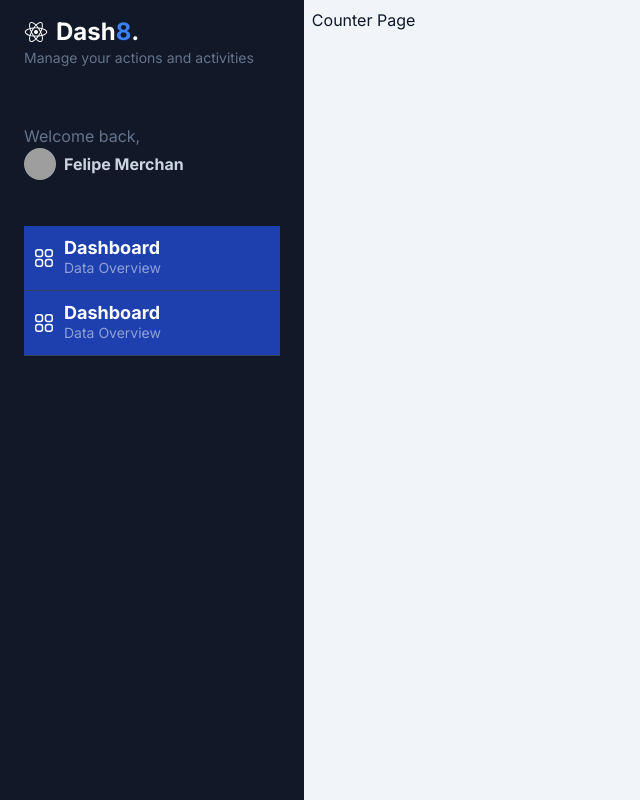
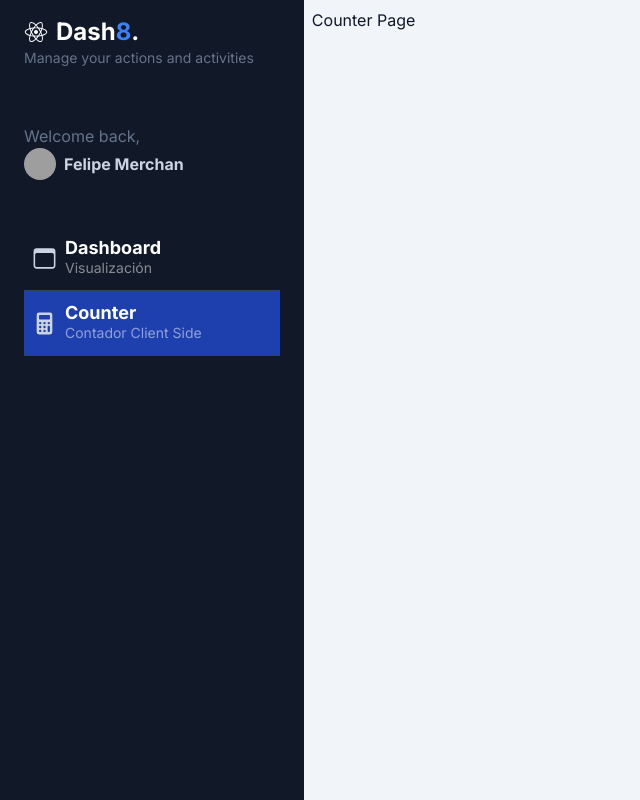
Before and after one commit to FelipeMerchan/curso-next-app-router-fernando-herrera-my-dashboard, a Next.js app: page /dashboard/counter in a window 1280 px wide. Shown: the whole page, without its empty margins (0-640 px from the left). Built offline with nearby package versions, Linux system fonts and the light colour scheme; grey boxes are pictures that could not be loaded.

Commit message:
41. Solución de la tarea

```diff
--- a/src/components/Sidebar.tsx
+++ b/src/components/Sidebar.tsx
@@ -5,13 +5,13 @@
 const menuItems = [
   {
     path: '/dashboard/main',
-    icon: <IoBrowsersOutline size={40} />,
+    icon: <IoBrowsersOutline size={25} />,
     title: 'Dashboard',
     subtitle: 'Visualización',
   },
   {
     path: '/dashboard/counter',
-    icon: <IoCalculator size={40} />,
+    icon: <IoCalculator size={25} />,
     title: 'Counter',
     subtitle: 'Contador Client Side',
   },
--- a/src/components/SidebarMenuItem.tsx
+++ b/src/components/SidebarMenuItem.tsx
@@ -1,3 +1,9 @@
+'use client';
+
+import Link from "next/link";
+import { usePathname } from "next/navigation";
+import { useMemo } from "react";
+
 interface Props {
   icon: JSX.Element;
   path: string;
@@ -11,18 +17,18 @@
   subtitle,
   title,
 } : Props) => {
+  const pathname = usePathname()
+  const linkIsActive = useMemo(() => pathname === path, [path, pathname])
+
   return (
-    <a href="#" className="w-full px-2 inline-flex space-x-2 items-center border-b border-slate-700 py-3 bg-blue-800 hover:bg-white/5 transition ease-linear duration-150">
+    <Link href={path} className={`w-full px-2 inline-flex space-x-2 items-center border-b border-slate-700 py-3 hover:bg-white/5 transition ease-linear duration-150${linkIsActive ? ' bg-blue-800' : '' }`}>
       <div>
-        <svg xmlns="http://www.w3.org/2000/svg" fill="none" viewBox="0 0 24 24" strokeWidth="1.5" stroke="currentColor" className="w-6 h-6 text-white">
-          <path strokeLinecap="round" strokeLinejoin="round" d="M3.75 6A2.25 2.25 0 016 3.75h2.25A2.25 2.25 0 0110.5 6v2.25a2.25 2.25 0 01-2.25 2.25H6a2.25 2.25 0 01-2.25-2.25V6zM3.75 15.75A2.25 2.25 0 016 13.5h2.25a2.25 2.25 0 012.25 2.25V18a2.25 2.25 0 01-2.25 2.25H6A2.25 2.25 0 013.75 18v-2.25zM13.5 6a2.25 2.25 0 012.25-2.25H18A2.25 2.25 0 0120.25 6v2.25A2.25 2.25 0 0118 10.5h-2.25a2.25 2.25 0 01-2.25-2.25V6zM13.5 15.75a2.25 2.25 0 012.25-2.25H18a2.25 2.25 0 012.25 2.25V18A2.25 2.25 0 0118 20.25h-2.25A2.25 2.25 0 0113.5 18v-2.25z" />
-        </svg>
-
+        {icon}
       </div>
       <div className="flex flex-col">
-        <span className="text-lg font-bold leading-5 text-white">Dashboard</span>
-        <span className="text-sm text-white/50 hidden md:block">Data Overview</span>
+        <span className="text-lg font-bold leading-5 text-white">{title}</span>
+        <span className="text-sm text-white/50 hidden md:block">{subtitle}</span>
       </div>
-    </a>
+    </Link>
   )
 }
```
